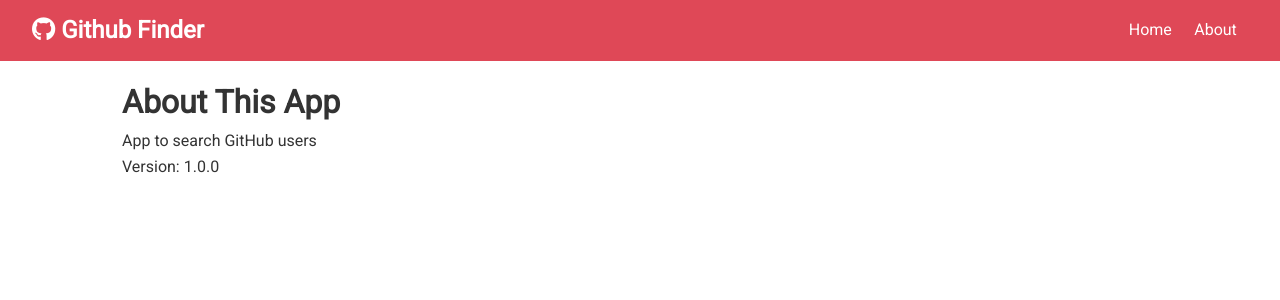
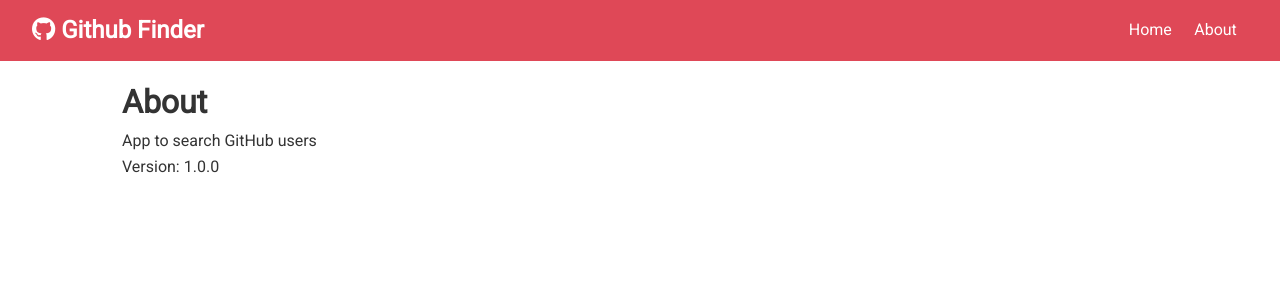
Before and after one commit to Carlscc/github-finder, a React (Create React App) app: page /about in a window 1280 px wide. Shown: the top 300 px of the page. Built offline with nearby package versions, Linux system fonts and the light colour scheme; no server answers.

Commit message:
update about

```diff
--- a/src/components/pages/About.js
+++ b/src/components/pages/About.js
@@ -3,7 +3,7 @@ import React, { Fragment } from 'react';
 const About = () => {
     return (
         <Fragment>
-            <h1>About This App</h1>
+            <h1>About</h1>
             <p>App to search GitHub users</p>
             <p>Version: 1.0.0</p>
         </Fragment>
```
